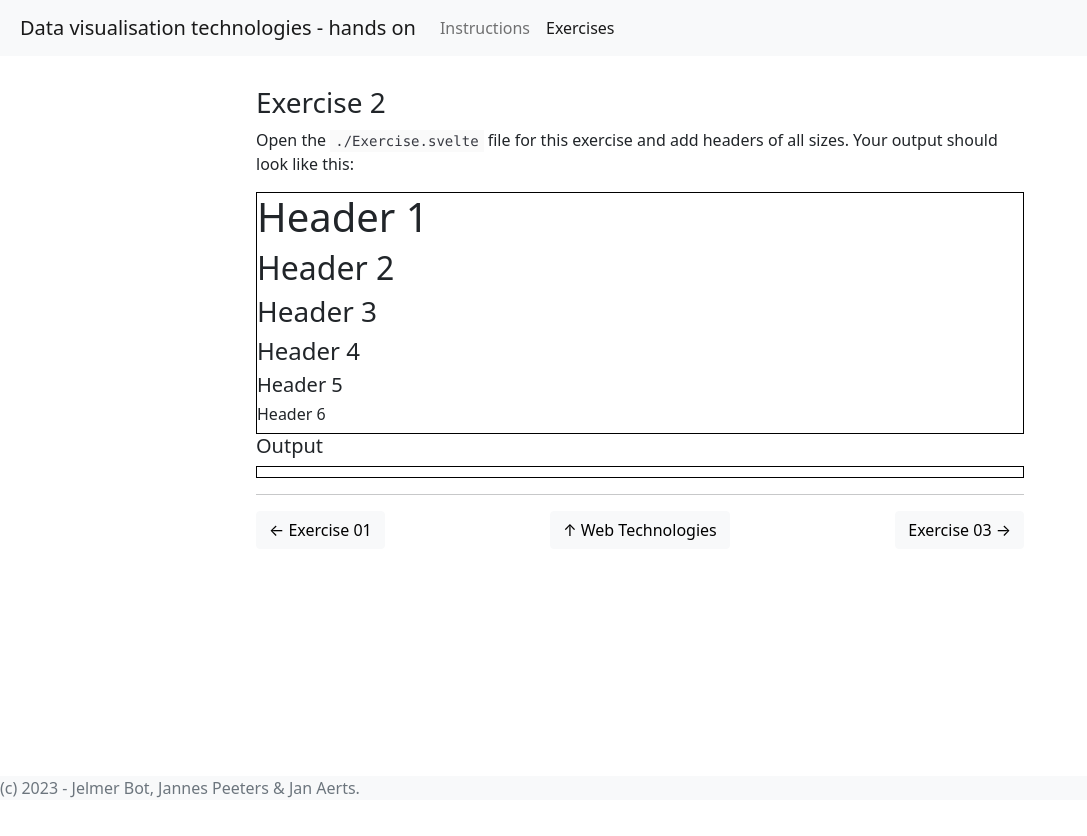
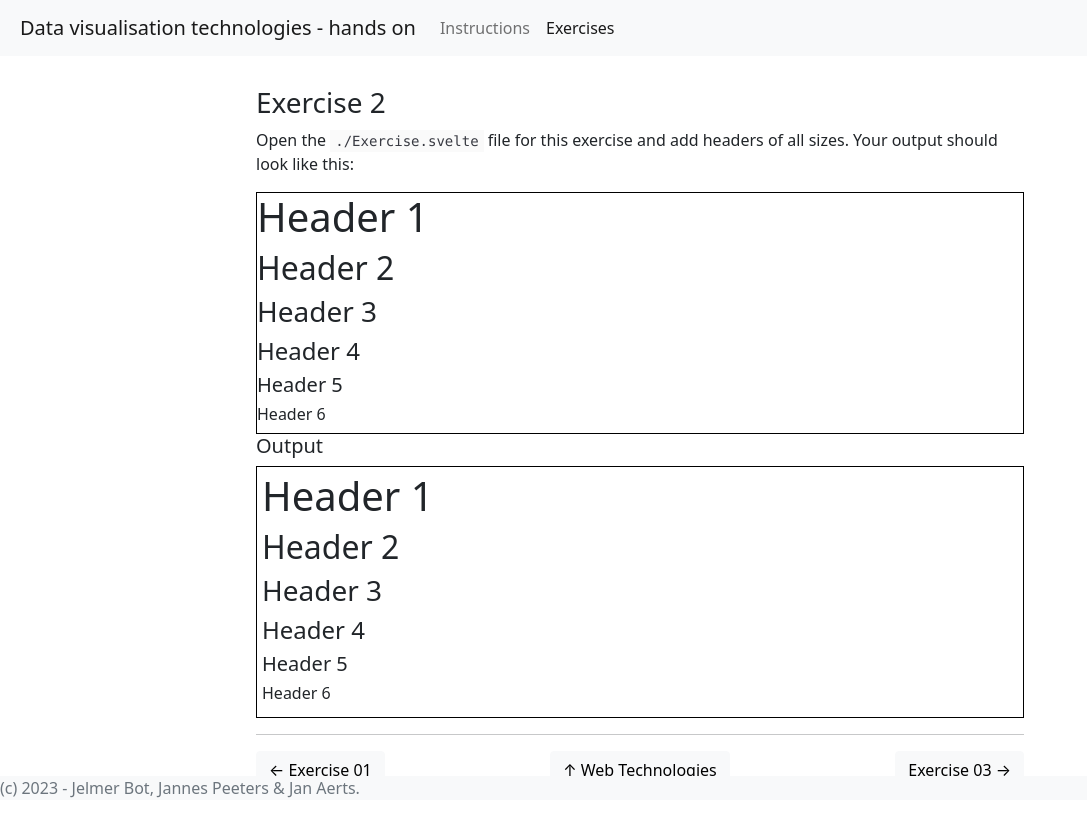
Before and after one commit to vda-lab/datavis-technologies-handson, a SvelteKit app: page /02_exercises/01_web_technologies/exercise_02 in a window 1280 px wide. Shown: the top 836 px of the page, without its empty margins (0-1087 px from the left). Before the commit the page ends 800 px from the top, so only its background shows below. Built offline with nearby package versions, Linux system fonts and the light colour scheme; what highlightjs-svelte would draw is missing.

Commit message:
Exercise 1, 2

```diff
--- a/src/routes/02_exercises/01_web_technologies/exercise_01/Exercise.svelte
+++ b/src/routes/02_exercises/01_web_technologies/exercise_01/Exercise.svelte
@@ -1,7 +1 @@
-<div class="answer">My name is ...</div>
-
-<style>
-  div.answer {
-    color: rgb(2, 96, 45);
-  }
-</style>
+<div class="answer" style="color: Red;">My name is <b>Harbour Kim</b></div>
--- a/src/routes/02_exercises/01_web_technologies/exercise_02/Exercise.svelte
+++ b/src/routes/02_exercises/01_web_technologies/exercise_02/Exercise.svelte
@@ -0,0 +1,6 @@
+<h1>Header 1</h1>
+<h2>Header 2</h2>
+<h3>Header 3</h3>
+<h4>Header 4</h4>
+<h5>Header 5</h5>
+<h6>Header 6</h6>
--- a/src/routes/02_exercises/01_web_technologies/exercise_03/Exercise.svelte
+++ b/src/routes/02_exercises/01_web_technologies/exercise_03/Exercise.svelte
@@ -0,0 +1,4 @@
+<div>The best visual channels ordered by Mackinlay's ranking:</div>>
+<li>position</li>
+<li>length</li>
+<li>angle</li>
```
Also changed, not shown: 1 other file (tests, documents, lock files or other folders).
